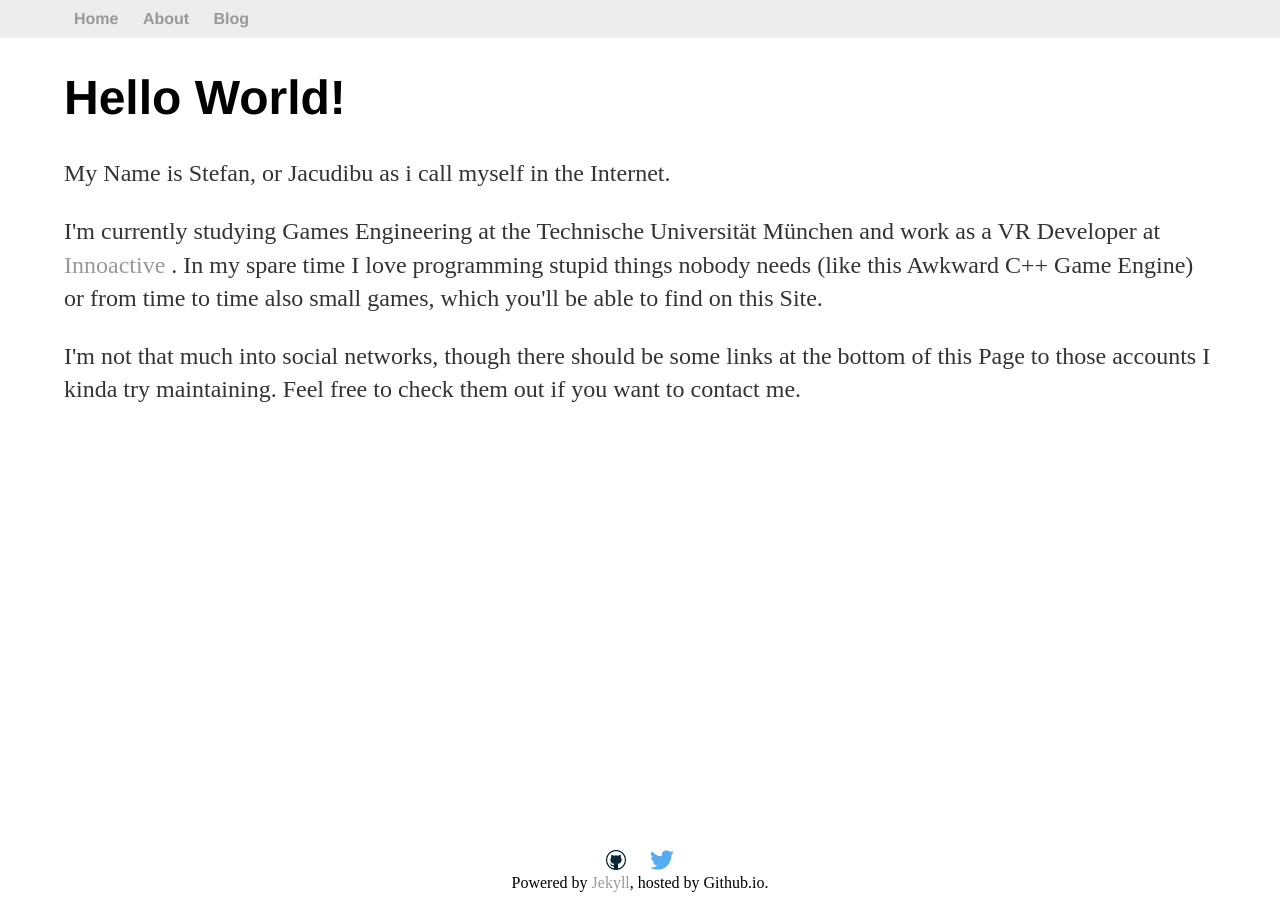
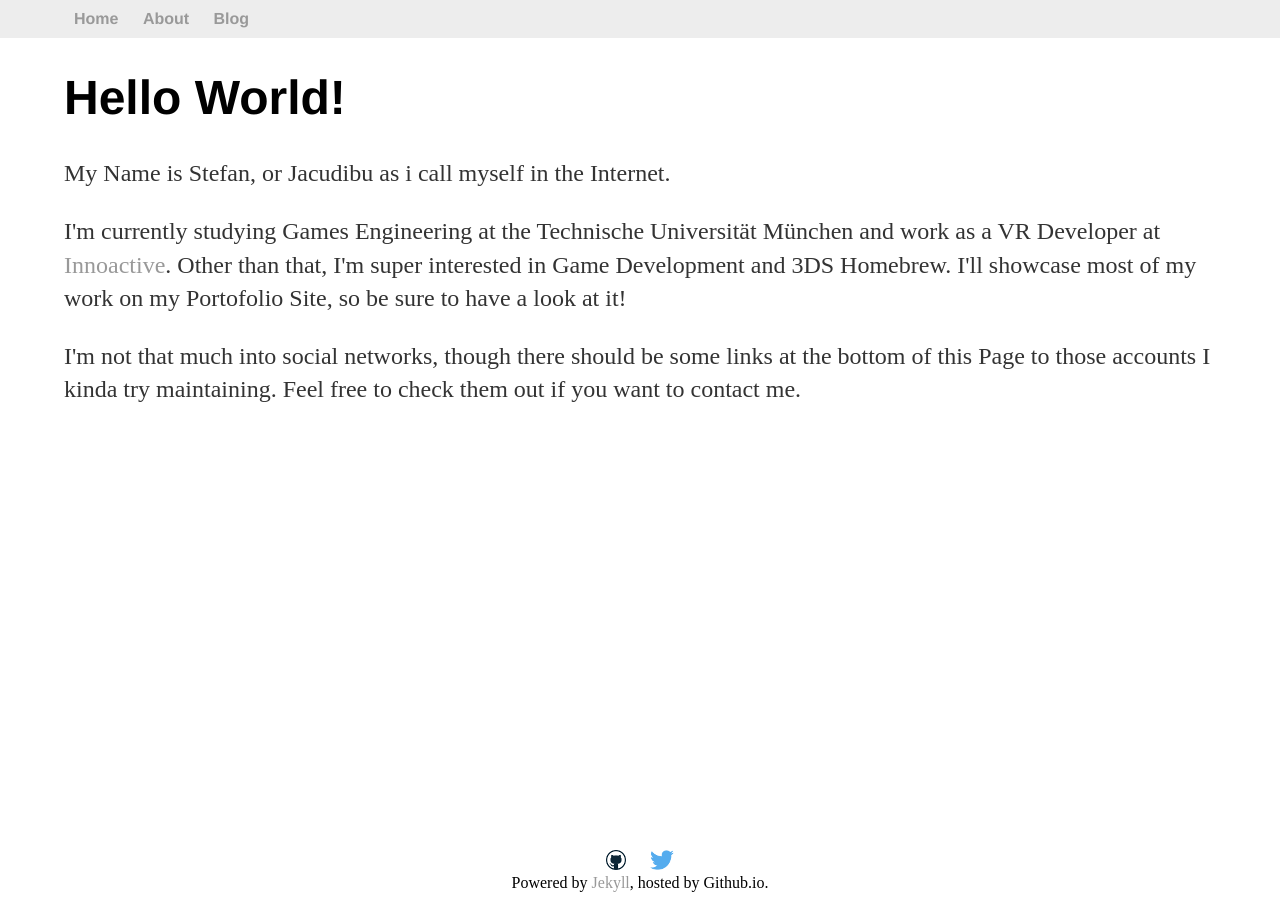
Before and after one commit to Jacudibu/jacudibu.github.io, a Jekyll site: the page built from about/index.html, in a window 1280 px wide. Built offline with Jekyll 4.4.1, drawn with Linux system fonts in a browser that asks for light colours.

Commit message:
Another about update.

```diff
--- a/about/index.html
+++ b/about/index.html
@@ -9,7 +9,7 @@ title: About me
 		My Name is Stefan, or Jacudibu as i call myself in the Internet.
 	</p>
 	<p>
-		I'm currently studying Games Engineering at the Technische Universität München and work as a VR Developer at <a href = http://innoactive.de> Innoactive </a>. In my spare time I love programming stupid things nobody needs (like this Awkward C++ Game Engine) or from time to time also small games, which you'll be able to find on this Site.
+		I'm currently studying Games Engineering at the Technische Universität München and work as a VR Developer at <a href = http://innoactive.de>Innoactive</a>. Other than that, I'm super interested in Game Development and 3DS Homebrew. I'll showcase most of my work on my Portofolio Site, so be sure to have a look at it!
 	</p>
 	<p>
 		I'm not that much into social networks, though there should be some links at the bottom of this Page to those accounts I kinda try maintaining. Feel free to check them out if you want to contact me.
```
